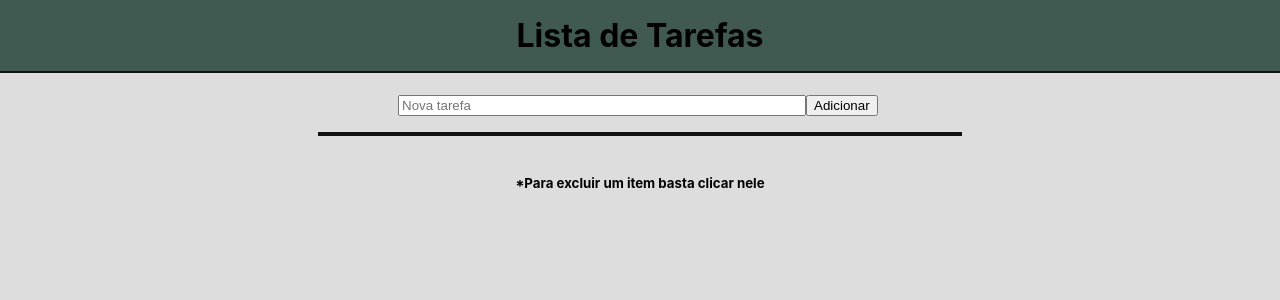
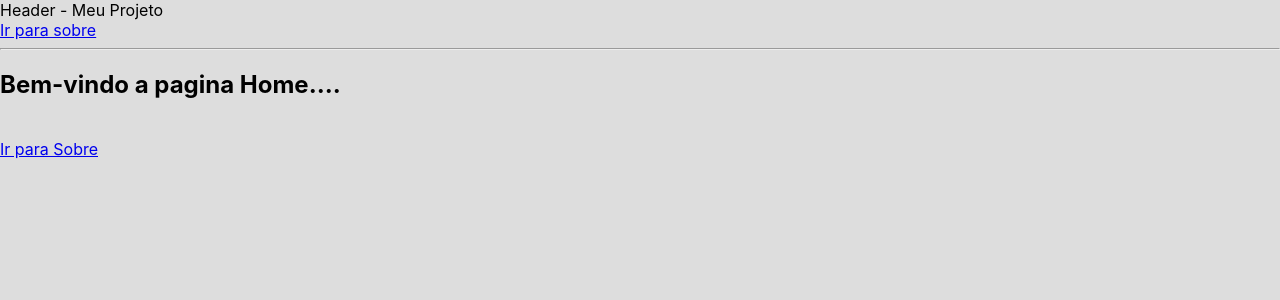
Before and after one commit to JoaoBijos/Curso-React-JS-, a React (Create React App) app: page / in a window 1280 px wide. Shown: the top 300 px of the page. Built offline with nearby package versions, Linux system fonts and the light colour scheme.

Commit message:
Trabalhando com Rotas

```diff
--- a/src/App.js
+++ b/src/App.js
@@ -1,14 +1,12 @@
 import React, { Component } from "react";
-import TodoList from './components/Todolist/index'
-import './style.css'
+import Routes from './routes'
 
 class App extends Component {
 
   render() {
     return (
-      <div className='container'>
-          <h1>Lista de Tarefas</h1>
-          <TodoList/>
+      <div>
+         <Routes/>
       </div>
     );
   }
--- /dev/null
+++ b/src/Component/Header/index.js
@@ -0,0 +1,17 @@
+import React, { Component } from "react";
+import {Link} from 'react-router-dom'
+
+class Header extends Component {
+
+  render() {
+    return (
+      <div>
+         Header - Meu Projeto<br/>
+         <Link to='/sobre'>Ir para sobre</Link>
+         <hr/>
+      </div>
+    );
+  }
+}
+
+export default Header;
--- /dev/null
+++ b/src/pages/home/index.js
@@ -0,0 +1,16 @@
+import React, { Component } from 'react';
+import { Link } from 'react-router-dom';
+
+
+class Home extends Component{
+     render(){
+        return(
+            <div>
+               <h2>Bem-vindo a pagina Home....</h2> <br/>
+               <Link to="/sobre" >Ir para Sobre</Link>
+            </div>
+        );
+    }
+}
+
+export default Home;
--- /dev/null
+++ b/src/pages/sobre/index.js
@@ -0,0 +1,16 @@
+import React, { Component } from 'react';
+import { Link } from 'react-router-dom';
+
+
+class Sobre extends Component{
+     render(){
+        return(
+            <div>
+                <h2>Pagina Sobre....</h2><br/>
+                <Link to="/" >Ir para Home</Link>
+            </div>
+        );
+    }
+}
+
+export default Sobre;
--- /dev/null
+++ b/src/routes.js
@@ -0,0 +1,21 @@
+import Rreact from "react";
+import { BrowserRouter, Switch, Route } from "react-router-dom";
+import Home from "./pages/home/index";
+import Sobre from "./pages/sobre/index";
+import Header from "./Component/Header/index"
+
+
+// switch permite que somente uma rota seja carregada por vez
+const Routes = () => {
+  return (
+    <BrowserRouter>
+    <Header/>
+      <Switch>
+        <Route exact path="/" component={Home} />
+        <Route exact path="/sobre" component={Sobre} />
+      </Switch>
+    </BrowserRouter>
+  );
+};
+
+export default Routes;
```
Also changed, not shown: 1 other file (tests, documents, lock files or other folders).
